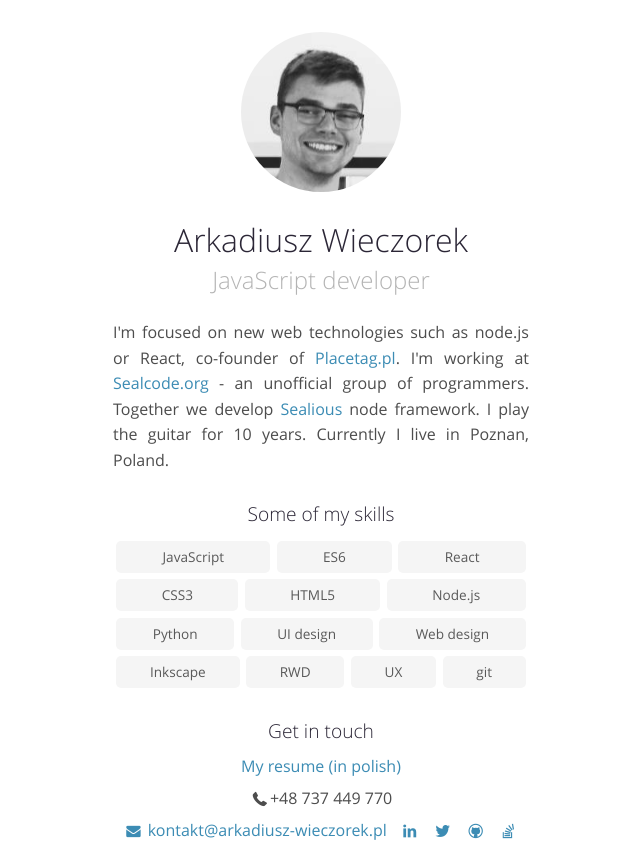
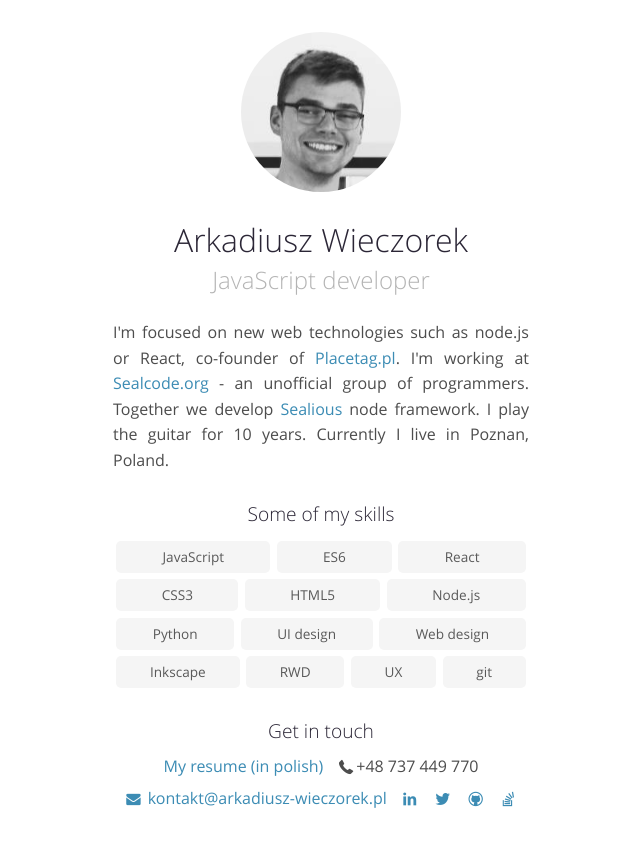
Before and after one commit to arkadiusz-wieczorek/arkadiusz-wieczorek.github.io, a plain HTML site: page index.html in a window 1280 px wide. Shown: the whole page, without its empty margins (319-959 px from the left). After the commit the page ends 835 px from the top, so only its background shows below. Drawn offline with Linux system fonts and the light colour scheme.

Commit message:
Fix style in footer

```diff
--- a/css/style.css
+++ b/css/style.css
@@ -109,12 +109,7 @@ section[name="contact"]{
 	vertical-align: middle;
 }
 
-.item:nth-child(1), .item:nth-child(2){
-	width: 100%;
-}
-
 .item i{
-	/*! color: hsl(0, 0%, 72%); */
 	vertical-align: baseline;
 	font-size: 0.9rem;
 }
```
